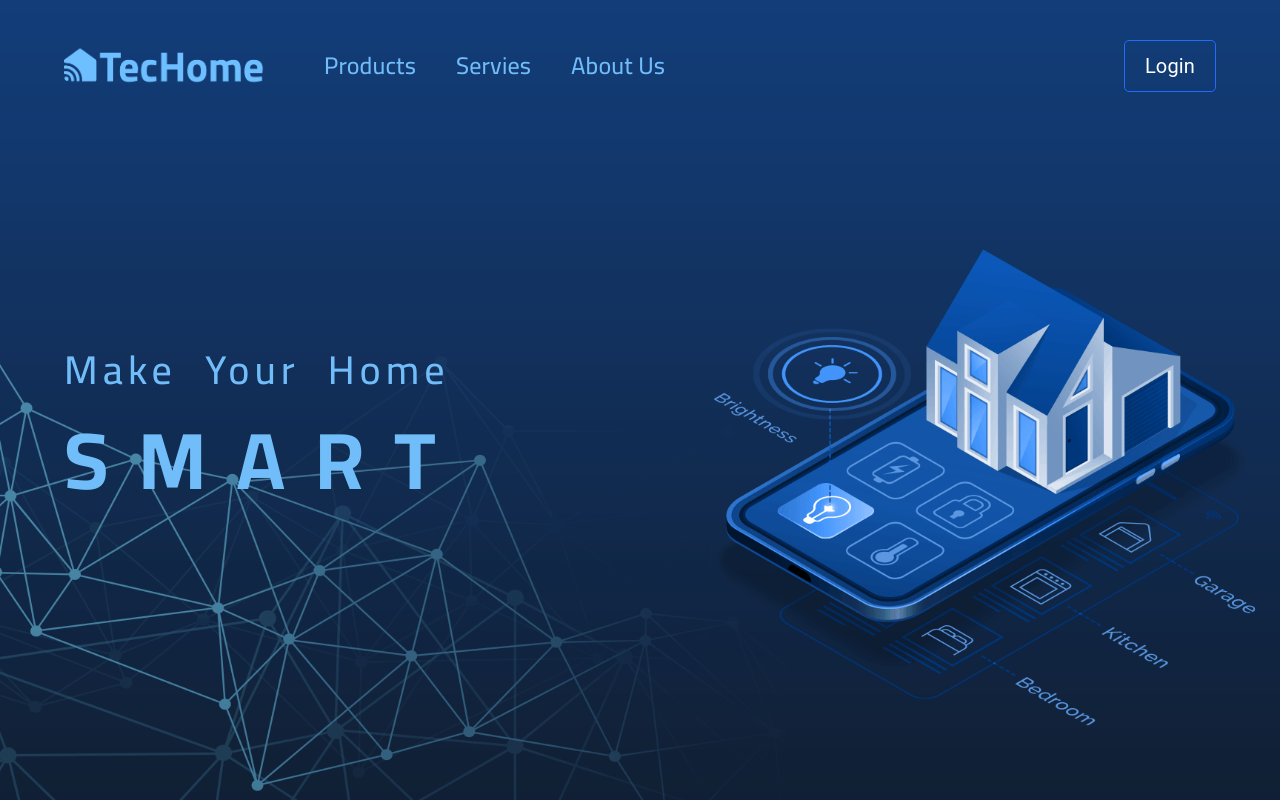
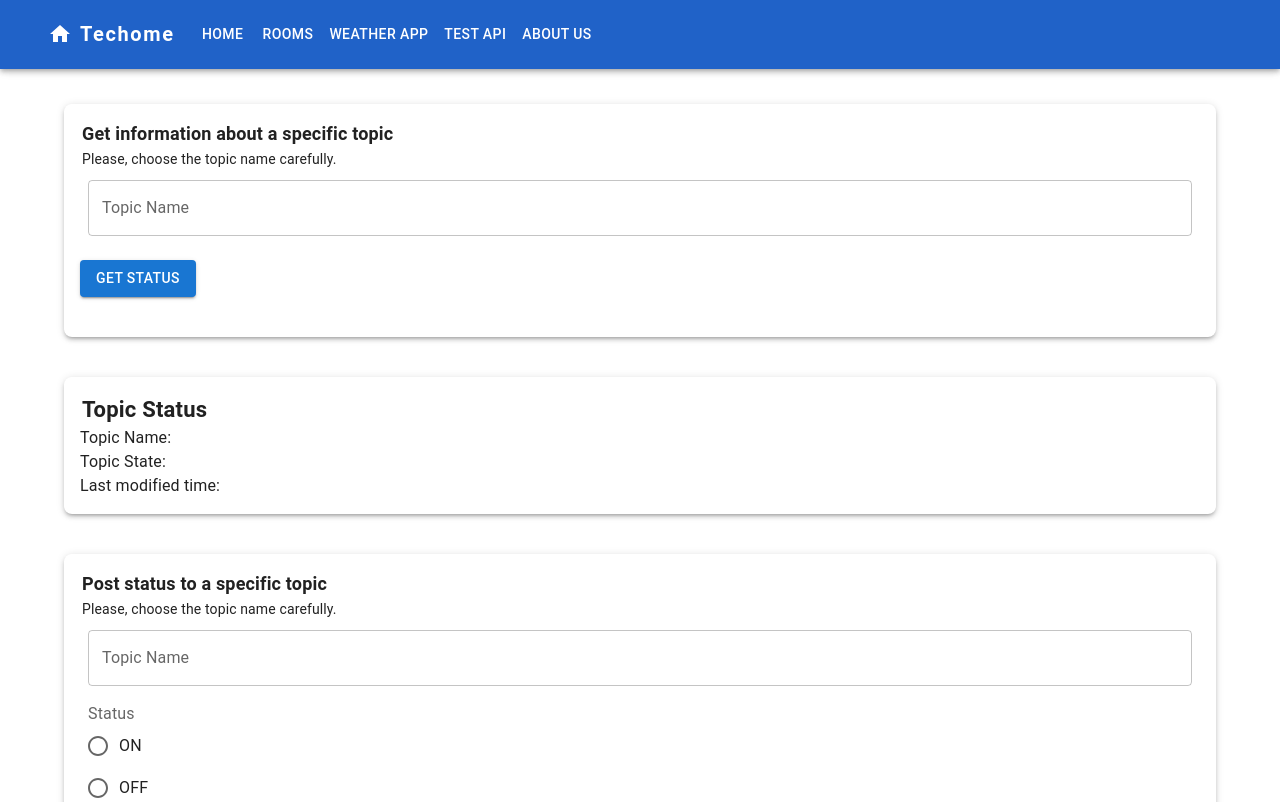
Before and after one commit to SmartHome101/smart-home-web-page, a React (Create React App) app: page /test-api in a window 1280 px wide. Shown: the top 802 px of the page. Built offline with nearby package versions, Linux system fonts and the light colour scheme.

Commit message:
Enhancement in code
Fixed App bar, make about us content as a separate component, remove helper text in PostStatus and GetStatus component

```diff
--- a/src/App.js
+++ b/src/App.js
@@ -24,6 +24,7 @@ import eman from "../src/assests/techHomeTeam/eman.jpeg";
 import bebars from "../src/assests/techHomeTeam/bebars.jpg";
 import alfy from "../src/assests/techHomeTeam/alfy.JPG";
 import salma from "../src/assests/techHomeTeam/salma.jpg";
+import Roqia from "../src/assests/techHomeTeam/Roqia.jpeg"
 import blank_avatar from "../src/assests/techHomeTeam/blank_avatar.png";
 
 //Test Compnents
@@ -197,7 +198,7 @@ const techHomeTeamData = [
     name: "Roqaya Abdullah",
     about: "Software Engineer | Embedded Systems team",
     contactInfo: "https://www.linkedin.com/in/roqaya-abdallah-21a3461b6",
-    avatar: blank_avatar,
+    avatar: Roqia,
   },
   {
     id: 5,
@@ -247,7 +248,7 @@ const App = () => {
   return (
     <Fragment>
       <CssBaseline />
-      {/* <Bar />
+      <Bar />
       <Routes>
         <Route path="/" element={<Home />} />
         <Route path="/rooms" element={<Rooms HomesDb={HomesDb} />} />
@@ -257,11 +258,11 @@ const App = () => {
         <Route path="*" element={<Navigate to="/not-found" />} />
         <Route path="/not-found" element={<NotFound />} />
       </Routes>
-      <Footer /> */}
-      <ThemeProvider theme={theme}>
+      <Footer />
+      {/* <ThemeProvider theme={theme}>
         <Header2 />
         <Landing />
-      </ThemeProvider>
+      </ThemeProvider> */}
     </Fragment>
   );
 };
--- /dev/null
+++ b/src/components/AboutUsContent/AboutUsContent.js
@@ -0,0 +1,39 @@
+import { Box, Typography } from '@mui/material';
+import GP_Team from '../../assests/smartHomeArt.png';
+import classes from './AboutUsContent.module.css';
+
+const AboutUsContent = () => {
+    return (
+        <Box sx={{
+            display: 'flex',
+            flexDirection: { xs: 'column-reverse', lg: 'row' },
+            justifyContent: { xs: 'space-between', lg: 'space-between' },
+            alignItems: { xs: 'center', lg: 'flex-left' },
+            m: { xs: 4, lg: '45px 220px 70px 140px' },
+        }}>
+            <Box sx={{ display: 'flex', flexDirection: 'column', mb: { xs: 4 }, ml: { xs: 0, lg: 5 }, textAlign: { xs: 'center', sm: 'left    ' } }}>
+                <Typography variant="h4" sx={{ fontWeight: 'bold', mb: 4 }}>Make your home smart.</Typography>
+                <Typography variant='body2' sx={{ mb: 4, maxWidth: '600px' }}>
+                    The internet of things, cloud computing and rule-based occasion handling,
+                    are the building pieces of our proposed progressed smart home integrated compound.
+                    Each component contributes its center qualities and innovations to the proposed composition.
+                    IoT contributes to the internet connection and inaccessible administration of versatile appliances,
+                    joined with a variety of sensors.
+                </Typography>
+                <Typography variant='body2' sx={{ maxWidth: '600px' }}>
+                    Sensors may be joined to home related appliances, such as air-conditioning,
+                    lights and other natural gadgets.
+                    And so, it implants computer insights into home gadgets
+                    to supply ways to degree home conditions and screen home appliances’ usefulness.
+                    Cloud computing gives versatile computing control, capacity space and applications,
+                    for creating, keeping up, running home administrations, and getting to home gadgets anyplace at any time.
+                    The rule-based occasion preparing framework gives the control and organization of
+                    the whole progressed shrewd home composition.
+                </Typography>
+            </Box>
+            <img src={GP_Team} alt='cover' className={classes.media} />
+        </Box>
+    )
+}
+
+export default AboutUsContent
--- a/src/components/Bar/Bar.js
+++ b/src/components/Bar/Bar.js
@@ -1,4 +1,5 @@
 import * as React from 'react';
+import { Fragment } from "react"
 import AppBar from '@mui/material/AppBar';
 import Box from '@mui/material/Box';
 import Toolbar from '@mui/material/Toolbar';
@@ -65,7 +66,9 @@ const Bar = () => {
     };
 
     return (
-        <AppBar position="static" sx={{ backgroundColor: '#2062C8' }}>
+        <Fragment>
+        <AppBar position="fixed" sx={{backgroundColor: '#2062C8'}}>
+        <Toolbar>
             <Container maxWidth="xl">
                 <Toolbar disableGutters>
                     <HomeIcon sx={{ display: { xs: 'none', md: 'flex' }, mr: 1 }} />
@@ -152,7 +155,11 @@ const Bar = () => {
                     </Box>
                 </Toolbar>
             </Container>
+        </Toolbar>
         </AppBar>
+        <Toolbar/>
+        </Fragment>
+
     );
 };
 export default Bar;
--- a/src/components/GetStatus/GetStatus.js
+++ b/src/components/GetStatus/GetStatus.js
@@ -84,7 +84,7 @@ const GetStatus = ({ Topics, getStyles }) => {
                     <Typography
                         sx={{ fontSize: "14px", padding: "0 2px", mt: "2px" }}
                     >
-                        choose a topic from list below.
+                        Please, choose the topic name carefully.
                     </Typography>
                 </Box>
                 <FormControl sx={{ m: 1, minWidth: 120 }}>
@@ -93,7 +93,6 @@ const GetStatus = ({ Topics, getStyles }) => {
                         label="Topic Name"
                         value={topicName}
                         onChange={handleChange}
-                        helperText="Please, choose the topic name carefully"
                     />
                     {/* <InputLabel>Topic Name</InputLabel> */}
                     {/* <Select
--- a/src/components/PostStatus/PostStatus.js
+++ b/src/components/PostStatus/PostStatus.js
@@ -101,7 +101,7 @@ const PostStatus = ({ Topics, getStyles }) => {
                 <Typography
                     sx={{ fontSize: "14px", padding: "0 2px", mt: "2px" }}
                 >
-                    choose a topic from list below.
+                    Please, choose the topic name carefully.
                 </Typography>
             </Box>
             <FormControl sx={{ m: 1, minWidth: 120 }}>
@@ -110,7 +110,6 @@ const PostStatus = ({ Topics, getStyles }) => {
                     label="Topic Name"
                     value={topicName}
                     onChange={handleChange}
-                    helperText="Please, choose the topic name carefully"
                 />
                 {/* <InputLabel>Topic Name</InputLabel>
                 <Select
--- a/src/pages/AboutUs/AboutUs.js
+++ b/src/pages/AboutUs/AboutUs.js
@@ -1,44 +1,15 @@
 import { Fragment } from "react"
 import { Box, Typography } from '@mui/material';
-import GP_Team from '../../assests/smartHomeArt.png';
-import classes from './AboutUs.module.css';
+
 //import custom components
+import AboutUsContent from "../../components/AboutUsContent/AboutUsContent";
 import Member from '../../components/Member/Member'
 
 
 const AboutUs = ({ techHomeTeamData }) => {
     return (
         <Fragment>
-            <Box sx={{
-                display: 'flex',
-                flexDirection: { xs: 'column-reverse', lg: 'row' },
-                justifyContent: { xs: 'space-between', lg: 'space-between' },
-                alignItems: { xs: 'center', lg: 'flex-left' },
-                m: { xs: 4, lg: '45px 220px 70px 140px' },
-            }}>
-                <Box sx={{ display: 'flex', flexDirection: 'column', mb: { xs: 4 }, ml: { xs: 0, lg: 5 }, textAlign: { xs: 'center', sm: 'left    ' } }}>
-                    <Typography variant="h4" sx={{ fontWeight: 'bold', mb: 4 }}>Make your home smart in a quick way.</Typography>
-                    <Typography variant='body2' sx={{ mb: 4, maxWidth: '600px' }}>
-                        The internet of things, cloud computing and rule-based occasion handling,
-                        are the building pieces of our proposed progressed smart home integrated compound.
-                        Each component contributes its center qualities and innovations to the proposed composition.
-                        IoT contributes to the internet connection and inaccessible administration of versatile appliances,
-                        joined with a variety of sensors.
-                    </Typography>
-                    <Typography variant='body2' sx={{ maxWidth: '600px' }}>
-                        Sensors may be joined to home related appliances, such as air-conditioning,
-                        lights and other natural gadgets.
-                        And so, it implants computer insights into home gadgets
-                        to supply ways to degree home conditions and screen home appliances’ usefulness.
-                        Cloud computing gives versatile computing control, capacity space and applications,
-                        for creating, keeping up, running home administrations, and getting to home gadgets anyplace at any time.
-                        The rule-based occasion preparing framework gives the control and organization of
-                        the whole progressed shrewd home composition.
-                    </Typography>
-                </Box>
-                <img src={GP_Team} alt='cover' className={classes.media} />
-            </Box>
-
+        <AboutUsContent/>
             <Box>
                 <Typography variant='h4'
                     sx={{
```
Also changed, not shown: src/assests/techHomeTeam/Roqia.jpeg (added), src/components/AboutUsContent/AboutUsContent.module.css (renamed from src/pages/AboutUs/AboutUs.module.css).
